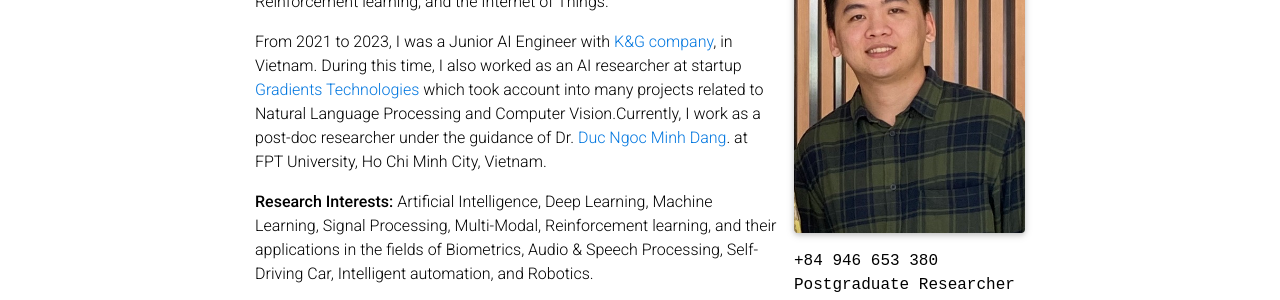
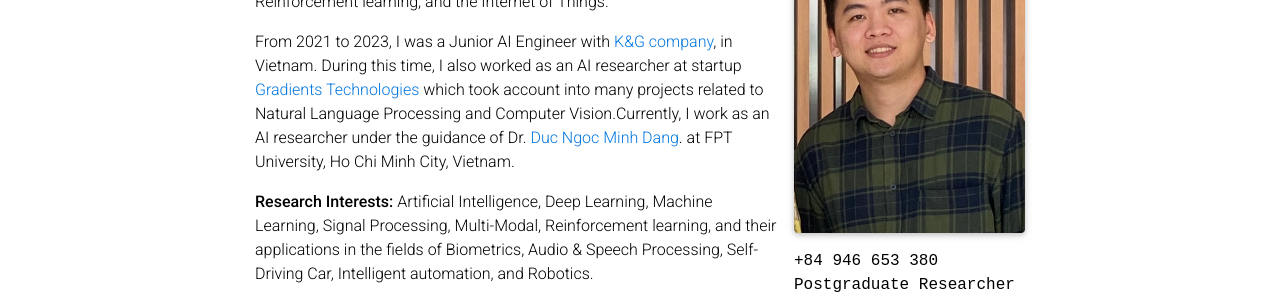
Before and after one commit to namphuongtran9196/namphuongtran9196.github.io, a Jekyll site: the page built from _pages/about.md, in a window 1280 px wide and 1373 px high. Shown: the part 307-607 px from the top of the window. Built offline with Jekyll 4.4.1, drawn with Linux system fonts in a browser that asks for light colours; full-size pictures stand in for the smaller copies a plugin makes; some web fonts are replaced; comment, search, counter and statistics services are not loaded; a style sheet for code colours, icons or effects is not loaded.

Commit message:
fix: about me

```diff
--- a/_pages/about.md
+++ b/_pages/about.md
@@ -20,6 +20,6 @@
 
 **Short Bio:** My name is Tran Phuong **Nam**  (Trần Phương **Nam** - Vietnamese). I received a B.Eng degree in Artificial Intelligence from <a href="https://uni.fpt.edu.vn/en-US/home">FPT University</a>, Vietnam, in 2023. My research interests include Deep Learning, Computer Vision, Natural Language Processing,  Multi-modal, Reinforcement learning, and the Internet of Things.
 
-From 2021 to 2023, I was a Junior AI Engineer with <a href="http://www.kng.vn/">K&G company</a>, in Vietnam. During this time, I also worked as an AI researcher at startup <a href="https://www.linkedin.com/company/gradtek/about/">Gradients Technologies</a> which took account into many projects related to Natural Language Processing and Computer Vision.Currently, I work as a post-doc researcher under the guidance of Dr. <a href="https://dnmduc.github.io/">Duc Ngoc Minh Dang</a>. at FPT University, Ho Chi Minh City, Vietnam.
+From 2021 to 2023, I was a Junior AI Engineer with <a href="http://www.kng.vn/">K&G company</a>, in Vietnam. During this time, I also worked as an AI researcher at startup <a href="https://www.linkedin.com/company/gradtek/about/">Gradients Technologies</a> which took account into many projects related to Natural Language Processing and Computer Vision.Currently, I work as an AI researcher under the guidance of Dr. <a href="https://dnmduc.github.io/">Duc Ngoc Minh Dang</a>. at FPT University, Ho Chi Minh City, Vietnam.
 
 **Research Interests:** Artificial Intelligence, Deep Learning, Machine Learning, Signal Processing, Multi-Modal, Reinforcement learning, and their applications in the fields of Biometrics, Audio & Speech Processing, Self-Driving Car, Intelligent automation, and Robotics.
```
